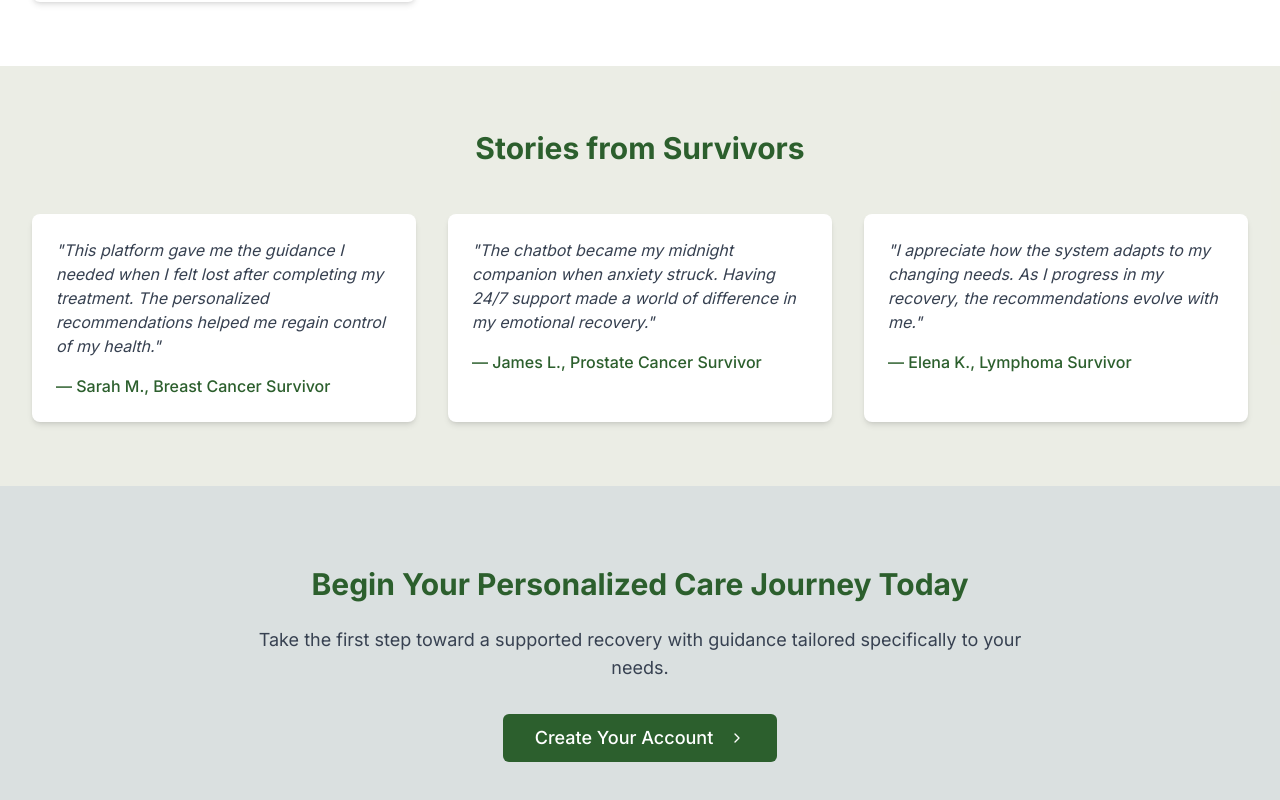
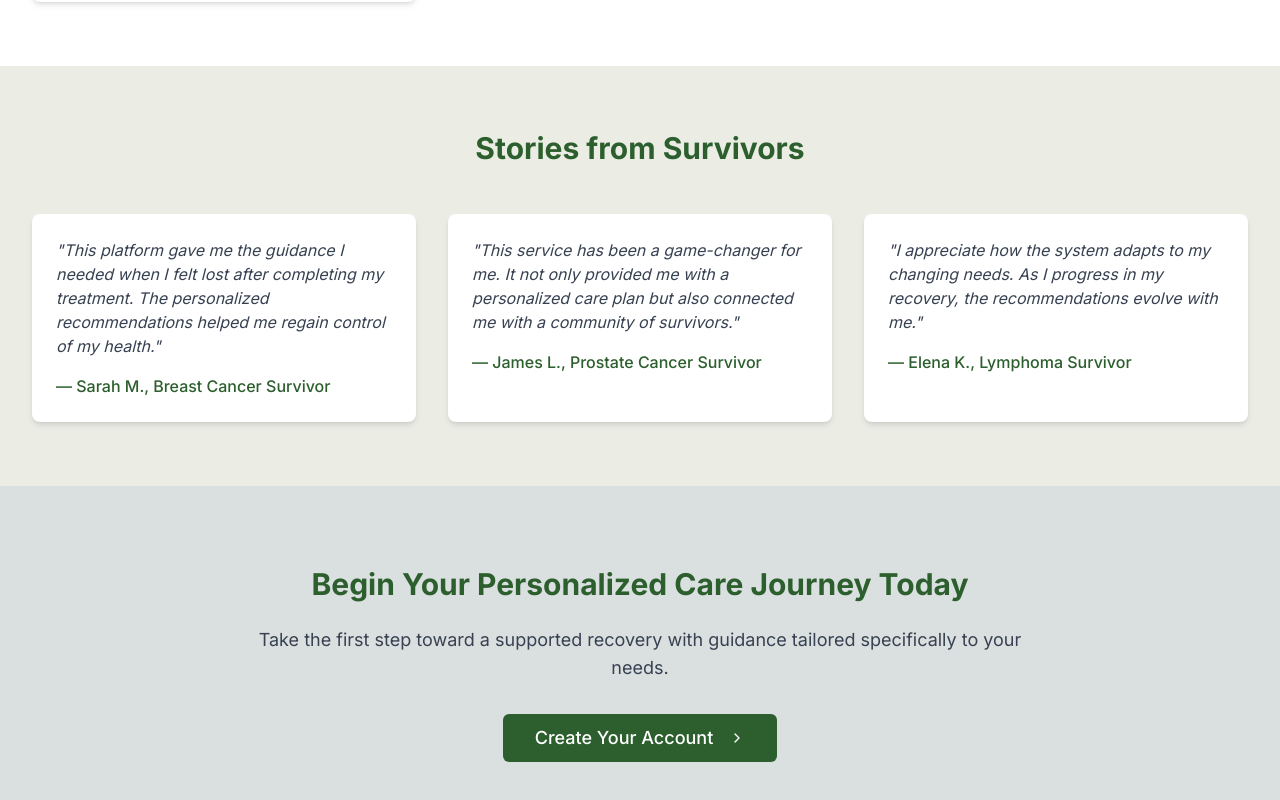
Before and after one commit to choki-dorji/damcho, a Next.js app: page / in a window 1280 px wide. Shown: the part 1180-1980 px from the top of the page. Built offline with nearby package versions, Linux system fonts and the light colour scheme.

Commit message:
final final

```diff
--- a/app/page.tsx
+++ b/app/page.tsx
@@ -91,7 +91,7 @@ export default function Home() {
             />
 
             <TestimonialCard
-              quote="The chatbot became my midnight companion when anxiety struck. Having 24/7 support made a world of difference in my emotional recovery."
+              quote="This service has been a game-changer for me. It not only provided me with a personalized care plan but also connected me with a community of survivors."
               author="James L., Prostate Cancer Survivor"
             />
 
```
